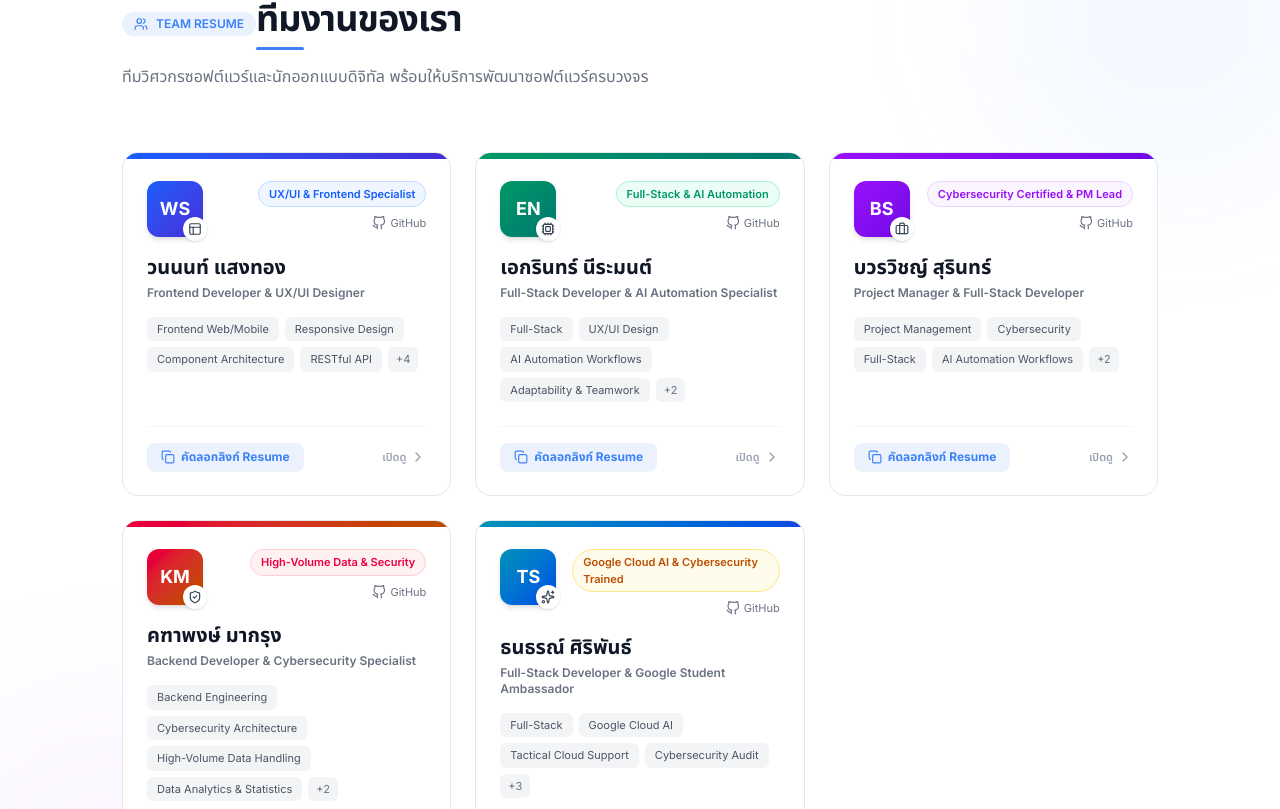
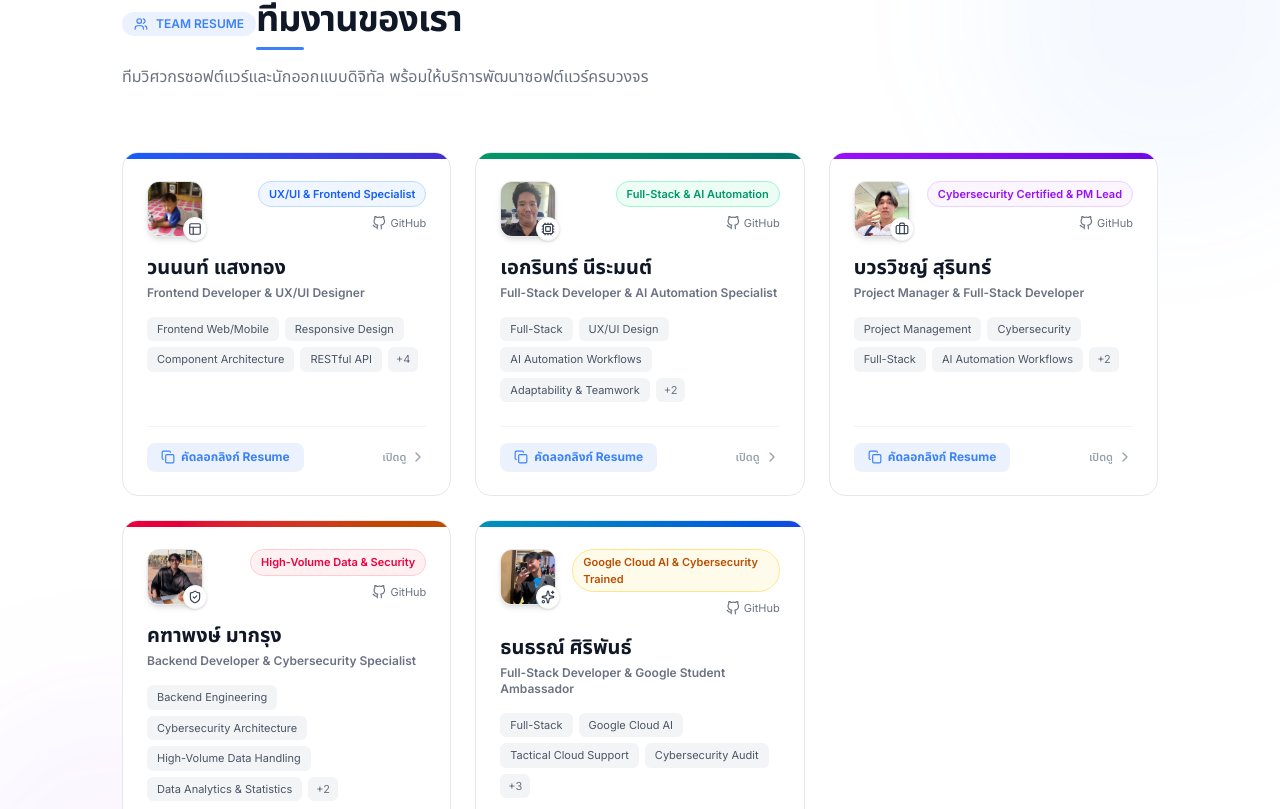
Before and after one commit to patzapaty13-crypto/Resume-, a Next.js app: page / in a window 1280 px wide. Shown: the part 1835-2644 px from the top of the page. Built offline with nearby package versions, Linux system fonts and the light colour scheme.

Commit message:
feat: Render profile pictures for all members in Team component

```diff
--- a/app/components/Team.js
+++ b/app/components/Team.js
@@ -119,12 +119,22 @@
                     {/* Header with Avatar & Badge */}
                     <div className="flex items-start justify-between gap-4 mb-4 pt-1">
                       <div className="relative">
-                        <div
-                          className={`w-14 h-14 rounded-xl bg-gradient-to-br ${member.color} text-white font-bold text-lg flex items-center justify-center shadow-md group-hover:scale-105 transition-transform`}
-                        >
-                          {member.initials}
-                        </div>
-                        <div className="absolute -bottom-1 -right-1 w-6 h-6 bg-white rounded-full p-1 shadow-sm flex items-center justify-center">
+                        {member.avatar ? (
+                          <div className="w-14 h-14 rounded-xl overflow-hidden shadow-md group-hover:scale-105 transition-transform border border-gray-200">
+                            <img
+                              src={member.avatar}
+                              alt={member.name}
+                              className="w-full h-full object-cover"
+                            />
+                          </div>
+                        ) : (
+                          <div
+                            className={`w-14 h-14 rounded-xl bg-gradient-to-br ${member.color} text-white font-bold text-lg flex items-center justify-center shadow-md group-hover:scale-105 transition-transform`}
+                          >
+                            {member.initials}
+                          </div>
+                        )}
+                        <div className="absolute -bottom-1 -right-1 w-6 h-6 bg-white rounded-full p-1 shadow-sm flex items-center justify-center border border-gray-100">
                           <RoleIcon className="w-3.5 h-3.5 text-gray-700" />
                         </div>
                       </div>
--- a/app/locales/en.js
+++ b/app/locales/en.js
@@ -37,7 +37,7 @@
         badge: "UX/UI & Frontend Specialist",
         initials: "WS",
         color: "from-blue-600 to-indigo-700",
-        avatar: null,
+        avatar: "/profile.jpg",
         email: "2310511101014@live4.utcc.ac.th",
         github: "https://github.com/Nonperchica",
         bio: "Specializing in Frontend development using React, Vue.js, and Tailwind CSS paired with UI/UX design in Figma, Design Systems, and user research to deliver great digital experiences.",
--- a/app/locales/th.js
+++ b/app/locales/th.js
@@ -37,7 +37,7 @@
         badge: "UX/UI & Frontend Specialist",
         initials: "WS",
         color: "from-blue-600 to-indigo-700",
-        avatar: null,
+        avatar: "/profile.jpg",
         email: "2310511101014@live4.utcc.ac.th",
         github: "https://github.com/Nonperchica",
         bio: "เชี่ยวชาญการพัฒนา Frontend ด้วย React, Vue.js และ Tailwind CSS ร่วมกับการออกแบบ UI/UX ใน Figma การจัดทำ Design System และการค้นคว้าพฤติกรรมผู้ใช้เพื่อสร้างประสบการณ์การใช้งานที่ดีเยี่ยม",
```
